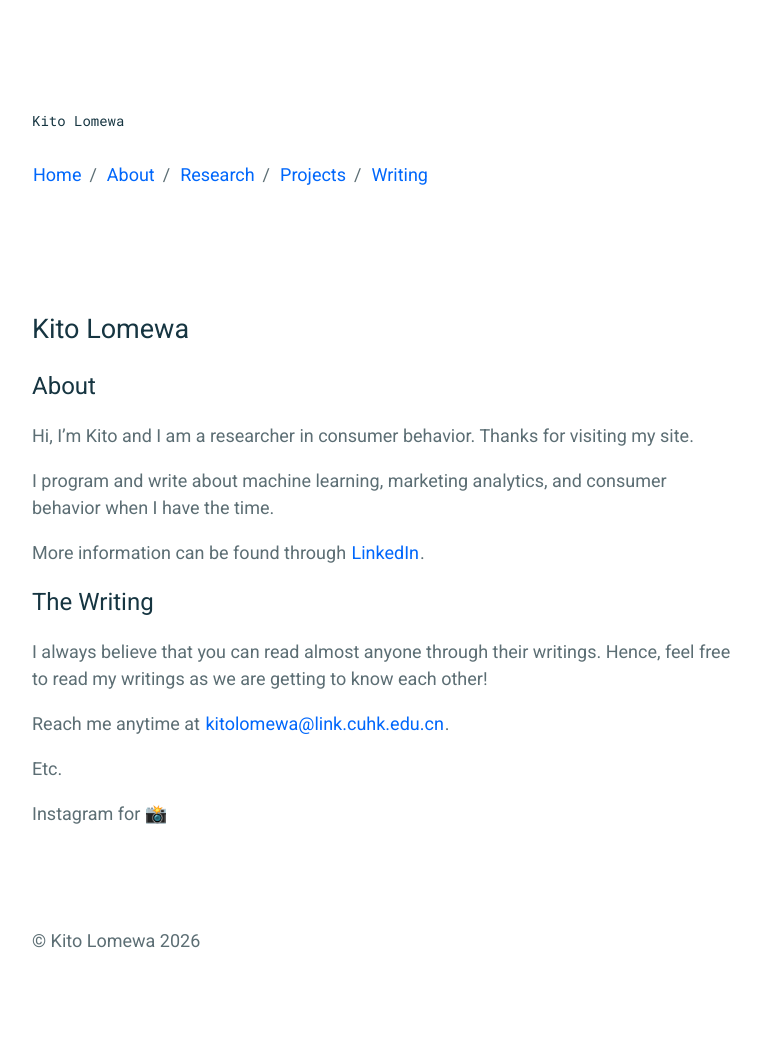
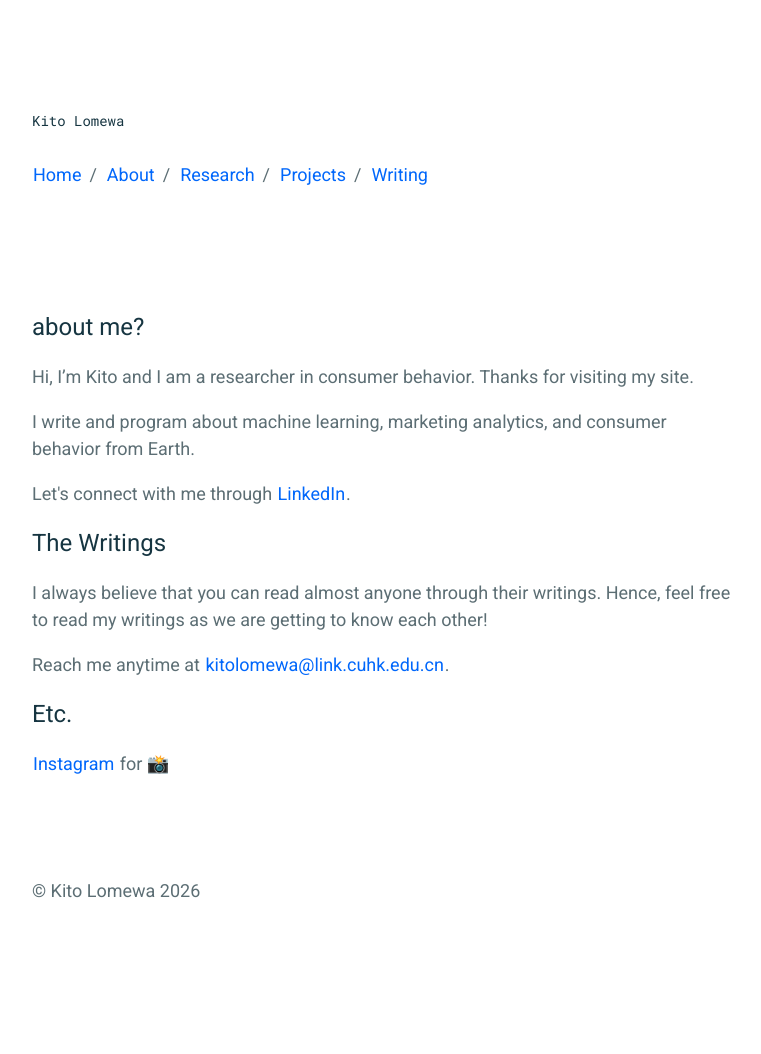
Before and after one commit to kitolomewa/kitolomewa.github.io, a Jekyll site: the page built from index.html, in a window 1280 px wide. Shown: the whole page, without its empty margins (258-1019 px from the left). Built offline with Jekyll 4.4.1, drawn with Linux system fonts in a browser that asks for light colours; after the commit the page ends 1004 px from its top, so only the background shows below that.

Commit message:
Update index.html

```diff
--- a/index.html
+++ b/index.html
@@ -2,9 +2,7 @@
 layout: content
 ---
 
-<h1>Kito Lomewa</h1>
-
-<h2>About</h2>
+<h2>about me?</h2>
 
 <p>
 Hi, I’m Kito and I am a researcher in consumer behavior.
@@ -12,16 +10,16 @@ Thanks for visiting my site.
 </p>
 
 <p>
-I program and write about machine learning, marketing analytics,
-and consumer behavior when I have the time.
+I write and program about machine learning, marketing analytics,
+and consumer behavior from Earth.
 </p>
 
 <p>
-More information can be found through
-<a href="https://www.linkedin.com/">LinkedIn</a>.
+Let's connect with me through
+<a href="https://www.linkedin.com/in/kitolomewa">LinkedIn</a>.
 </p>
 
-<h2>The Writing</h2>
+<h2>The Writings</h2>
 
 <p>
 I always believe that you can read almost anyone through their writings.
@@ -35,10 +33,8 @@ kitolomewa@link.cuhk.edu.cn
 </a>.
 </p>
 
-<p>
-Etc.
-</p>
+<h2>Etc.</h2>
 
 <p>
-Instagram for 📸
+<a href="instagram.com/kitolomewa"> Instagram </a> for 📸
 </p>
```
